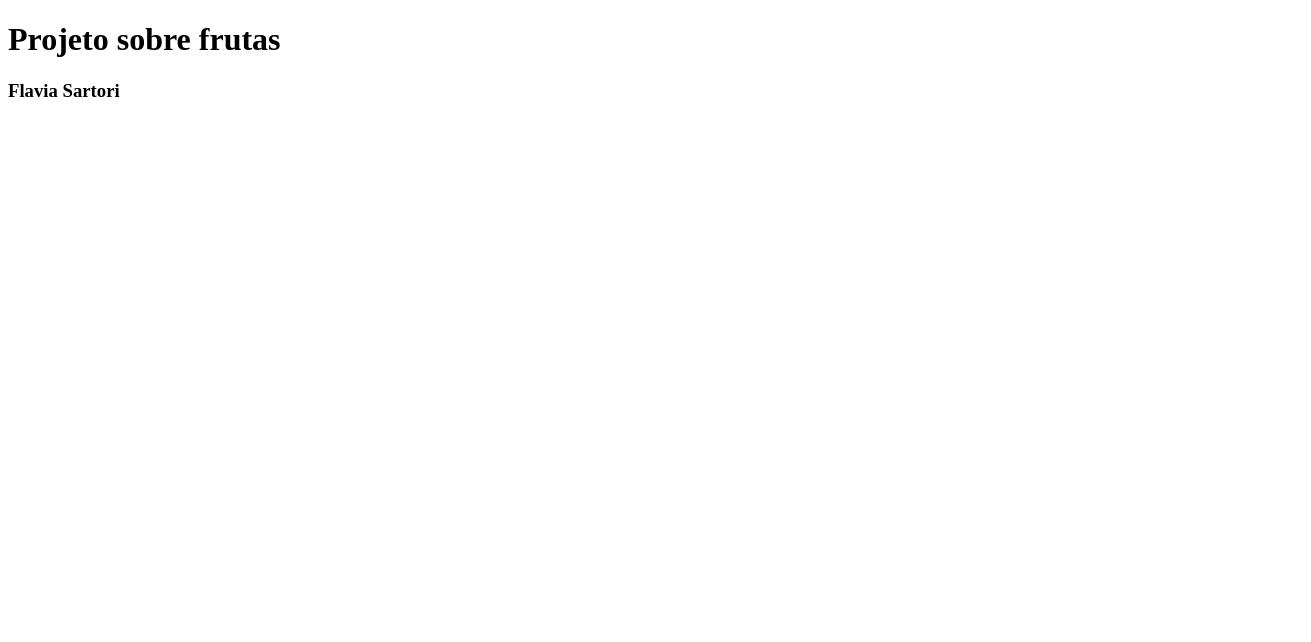
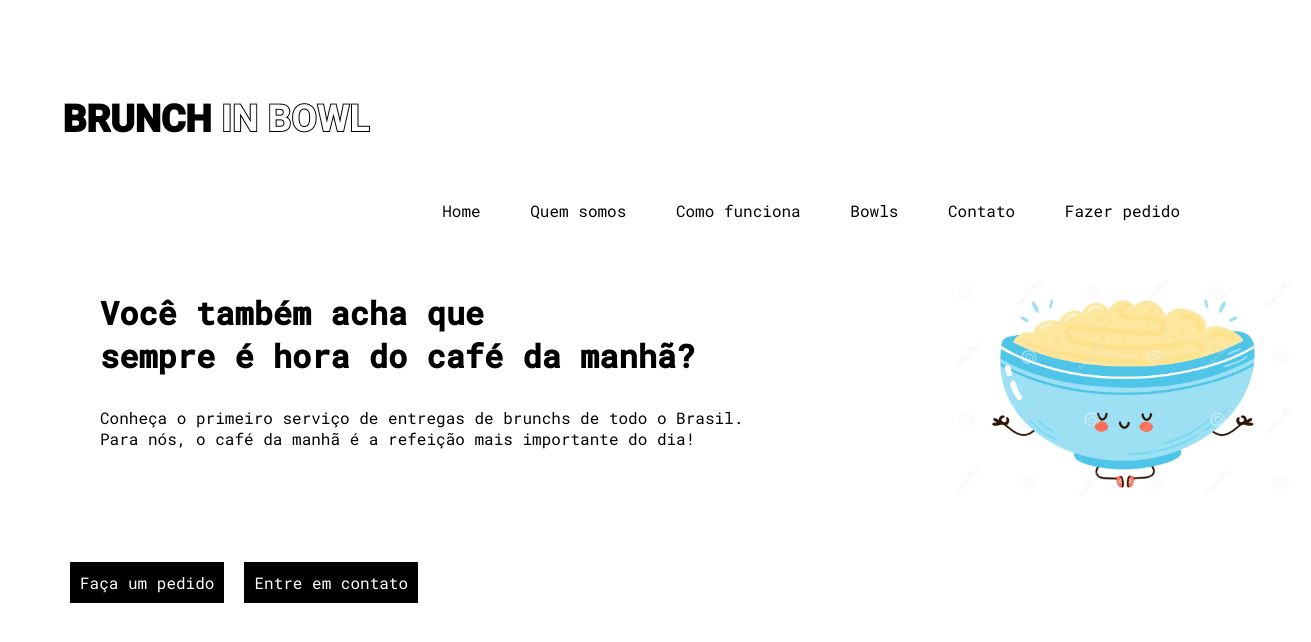
Before and after one commit to flaviasartori/projetofinal, a plain HTML site: page index.html in a window 1280 px wide. Shown: the whole page, 1311 px wide, since content can reach past the window. Drawn offline with Linux system fonts and the light colour scheme.

Commit message:
pré entrega

```diff
--- a/index.html
+++ b/index.html
@@ -4,13 +4,43 @@
     <meta charset="UTF-8">
     <meta http-equiv="X-UA-Compatible" content="IE=edge">
     <meta name="viewport" content="width=device-width, initial-scale=1.0">
-    <title>Projeto sobre frutas</title>
+    <title>Brunch in Bowl</title>
+    <link rel="stylesheet" href="./styles/styles.css">
 </head>
 <body>
 
-    <h1>Projeto sobre frutas</h1>
+    <img class="logo" src="images/logo.png">
 
-    <h3>Flavia Sartori</h3>
+    <div class="container__menu">
+
+        <span>Home</span>
+        <span>Quem somos</span>
+        <span>Como funciona</span>
+        <span> Bowls</span>
+        <span>Contato</span>
+        <span>Fazer pedido</span>
+
+    </div>
+
+    <div class="container__titulo">
+
+        <div>
+        <h1>Você também acha que <br /> sempre é hora do café da manhã?</h1>
+
+        <p> Conheça o primeiro serviço de entregas de brunchs de todo o Brasil. <br />Para nós, o café da manhã é a refeição mais importante do dia!</p>
+
+    </div>
+
+        <img class="container__bowl" src="images/bowl.png">
+
+    </div>
+
+    <ul class="lista__botoes">
+
+        <li class="lista__pedido">Faça um pedido</li>
+        <li class="lista__contato">Entre em contato</li>
+
+    </ul>
 
 </body>
 </html>
--- /dev/null
+++ b/styles/styles.css
@@ -0,0 +1,46 @@
+@import url('https://fonts.googleapis.com/css2?family=Roboto+Mono:wght@100;200;300;400;500&display=swap');
+
+*{
+    margin: 10px;
+    padding: 10px;
+    font-family: 'Roboto Mono', monospace;
+}
+
+.logo {
+    margin-top: 30px;;
+}
+
+.container__menu {
+    text-align: right;
+    margin-right: 30px;
+}
+
+.container__titulo {
+    display: flex;
+}
+
+.container__titulo .container__bowl {
+    display:block;
+    width:30%;
+    position: relative;
+    left:150px;
+}
+
+.lista__botoes {
+    display:flex;
+    list-style-type: none;
+
+}
+
+.lista__botoes .lista__pedido {
+    background-color: black;
+    color: white;
+    margin:10px;
+}
+
+.lista__botoes .lista__contato {
+    background-color: black;
+    color: white;
+    margin:10px;
+
+}
```
Also changed, not shown: images/Breakfast-Bowls-with-Bananas-Berries-and-Seed-Toppings-683x1024.webp (added), images/bowl.png (added), images/brunch-1000x680-1.webp (added), images/d5d467b4f2a58bbb8998f0193cd630db.jpg (added), images/f1ccd81208800adfd7c6435ea6145547.jpg (added), images/logo.png (added), images/thumbnail.gif (added), pages/bowls.html (added), pages/como-funciona.html (added), pages/contato.html (added), pages/fazer-pedido.html (added), pages/quem-somos.html (added).
